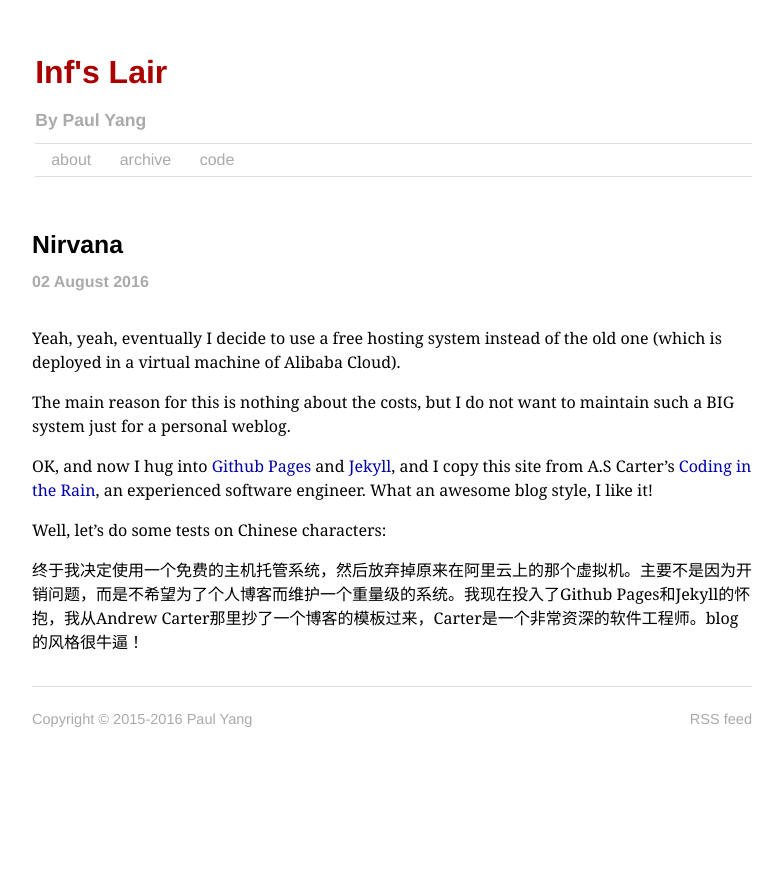
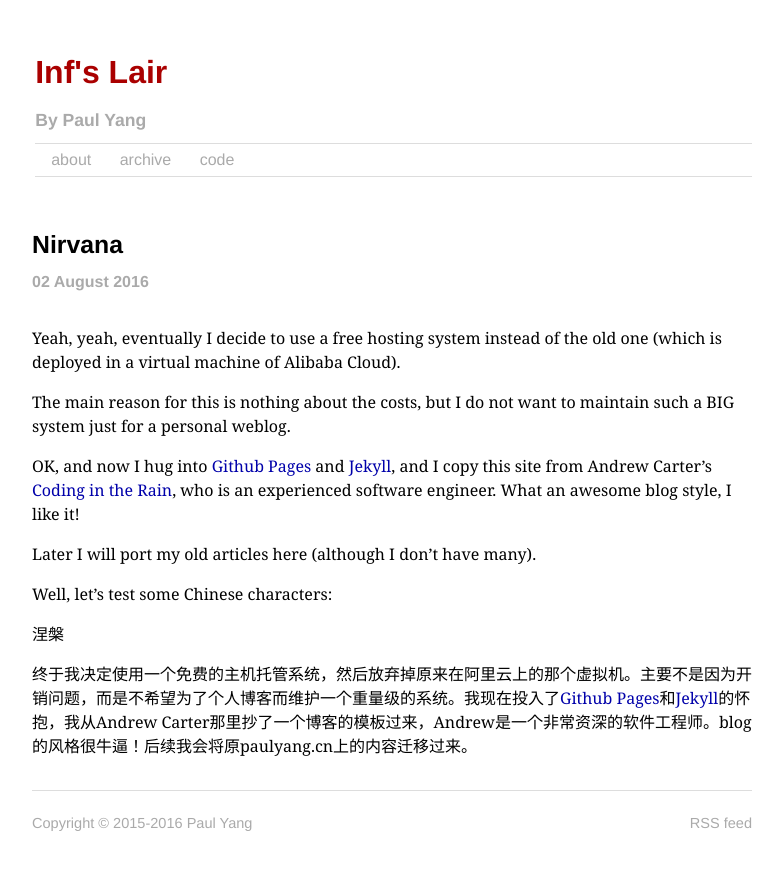
Before and after one commit to InfoHunter/infohunter.github.io, a Jekyll site: the page built from _posts/2016-08-02-nirvana.markdown, in a window 1280 px wide. Shown: the top 870 px of the page, without its empty margins (248-1031 px from the left). Built offline with Jekyll 4.4.1, drawn with Linux system fonts in a browser that asks for light colours.

Commit message:
update blog
Signed-off-by: Paul Yang <paulyang.inf@gmail.com>

```diff
--- a/_posts/2016-08-02-nirvana.markdown
+++ b/_posts/2016-08-02-nirvana.markdown
@@ -8,8 +8,12 @@ Yeah, yeah, eventually I decide to use a free hosting system instead of the old
 
 The main reason for this is nothing about the costs, but I do not want to maintain such a BIG system just for a personal weblog.
 
-OK, and now I hug into [Github Pages](https://github.io) and [Jekyll](http://github.com/mojombo/jekyll), and I copy this site from A.S Carter's [Coding in the Rain](https://github.com/ascarter/ascarter.github.io), an experienced software engineer. What an awesome blog style, I like it!
+OK, and now I hug into [Github Pages](https://github.io) and [Jekyll](http://github.com/mojombo/jekyll), and I copy this site from Andrew Carter's [Coding in the Rain](https://github.com/ascarter/ascarter.github.io), who is an experienced software engineer. What an awesome blog style, I like it!
 
-Well, let's do some tests on Chinese characters:
+Later I will port my old articles here (although I don't have many).
 
-终于我决定使用一个免费的主机托管系统，然后放弃掉原来在阿里云上的那个虚拟机。主要不是因为开销问题，而是不希望为了个人博客而维护一个重量级的系统。我现在投入了Github Pages和Jekyll的怀抱，我从Andrew Carter那里抄了一个博客的模板过来，Carter是一个非常资深的软件工程师。blog的风格很牛逼！
+Well, let's test some Chinese characters:
+
+涅槃
+
+终于我决定使用一个免费的主机托管系统，然后放弃掉原来在阿里云上的那个虚拟机。主要不是因为开销问题，而是不希望为了个人博客而维护一个重量级的系统。我现在投入了[Github Pages](https://github.io)和[Jekyll](http://github.com/mojombo/jekyll)的怀抱，我从Andrew Carter那里抄了一个博客的模板过来，Andrew是一个非常资深的软件工程师。blog的风格很牛逼！后续我会将原paulyang.cn上的内容迁移过来。
```
